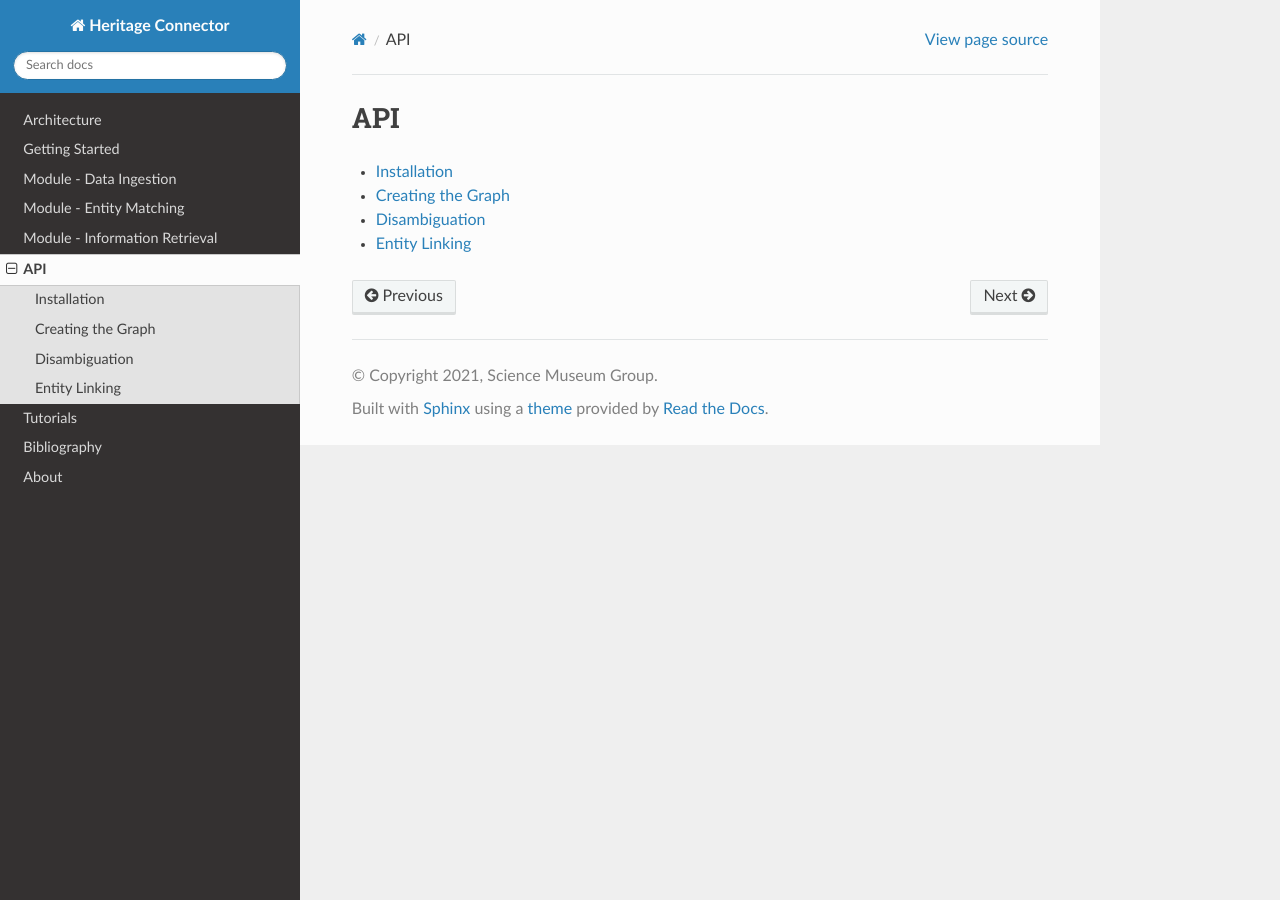
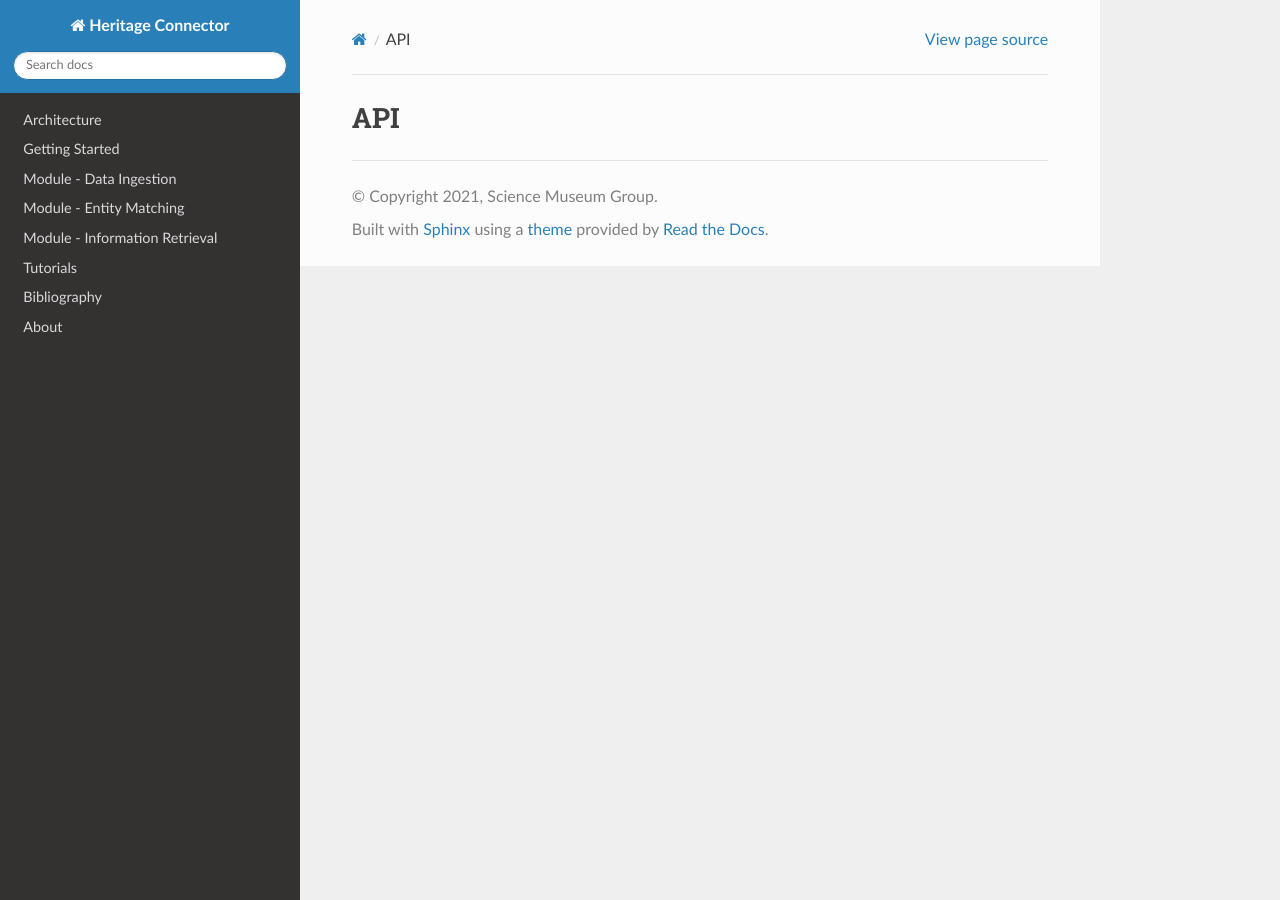
Before and after one commit to TheScienceMuseum/heritage-connector, a Sphinx documentation site: the page built from docs/api.rst, in a window 1280 px wide. Built offline with Sphinx 7.4.7 and the Read the Docs theme 2.0.0, drawn with Linux system fonts in a browser that asks for light colours; pages that are not in the unit, such as notebooks, are missing from menus.

Commit message:
remove old pages; enable autodoc and napoleon

```diff
--- a/docs/api.rst
+++ b/docs/api.rst
@@ -3,8 +3,3 @@
 
 .. toctree::
    :maxdepth: 2
-
-   api/installation
-   api/importing_data
-   api/disambiguation
-   api/entity_linking
--- a/docs/api/disambiguation.rst
+++ /dev/null
@@ -1,2 +0,0 @@
-Disambiguation
-==============
--- a/docs/api/entity_linking.rst
+++ /dev/null
@@ -1,2 +0,0 @@
-Entity Linking
-==============
--- a/docs/api/importing_data.rst
+++ /dev/null
@@ -1,2 +0,0 @@
-Creating the Graph
-==================
--- a/docs/api/installation.rst
+++ /dev/null
@@ -1,4 +0,0 @@
-Installation
-============
-
-TODO
--- a/docs/conf.py
+++ b/docs/conf.py
@@ -10,9 +10,10 @@
 # add these directories to sys.path here. If the directory is relative to the
 # documentation root, use os.path.abspath to make it absolute, like shown here.
 #
-# import os
-# import sys
-# sys.path.insert(0, os.path.abspath('.'))
+import os
+import sys
+
+sys.path.insert(0, os.path.abspath(".."))
 
 master_doc = "index"
 
@@ -39,6 +40,7 @@
     "sphinx.ext.autodoc",
     # "sphinxcontrib.bibtex",
     "sphinx.ext.todo",
+    "sphinx.ext.napoleon",
 ]
 
 [extensions]
--- a/docs/data_ingestion.rst
+++ b/docs/data_ingestion.rst
@@ -3,8 +3,3 @@
 
 .. toctree::
    :maxdepth: 2
-
-   api/installation
-   api/importing_data
-   api/disambiguation
-   api/entity_linking
--- a/docs/index.rst
+++ b/docs/index.rst
@@ -39,7 +39,6 @@
    data_ingestion
    entity_matching
    information_retrieval
-   api
    tutorials
    bibliography
    about
```
